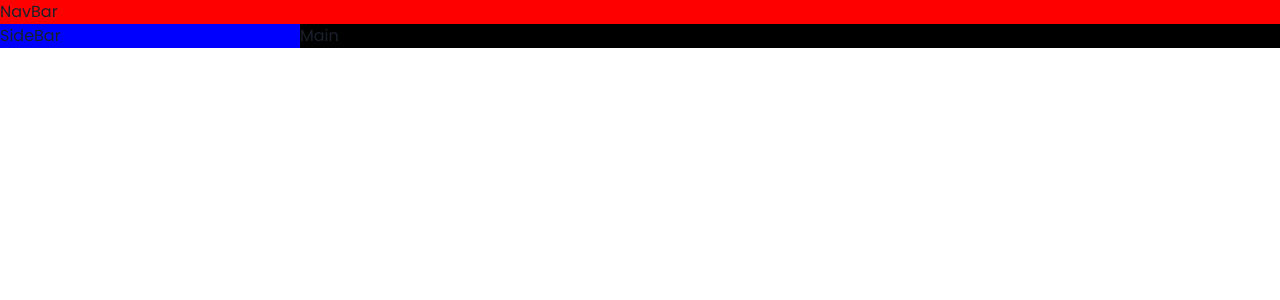
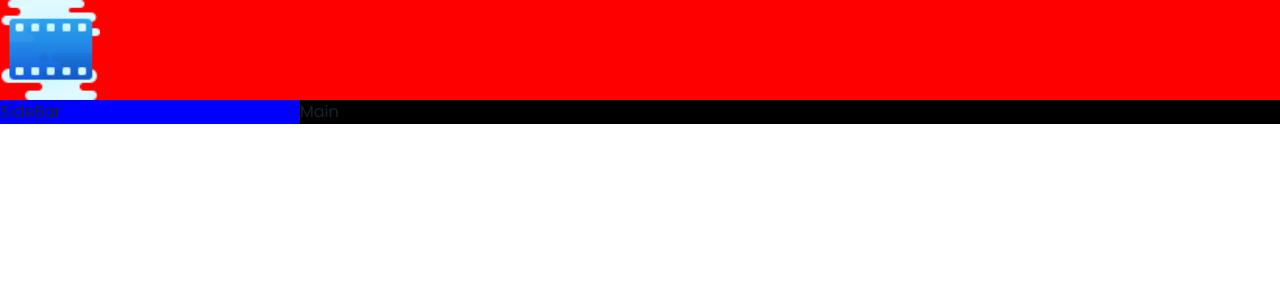
Before and after one commit to mathiaswakgari/movie-hub, a React (Vite) app: page / in a window 1280 px wide. Shown: the top 300 px of the page. Built offline with nearby package versions, Linux system fonts and the light colour scheme.

Commit message:
Added logo to NavBar.

```diff
--- a/src/App.tsx
+++ b/src/App.tsx
@@ -1,4 +1,5 @@
 import { Box, Grid, GridItem, HStack, Show } from "@chakra-ui/react";
+import NavBar from "./components/NavBar";
 function App() {
   return (
     <Grid
@@ -14,7 +15,7 @@ function App() {
       }}
     >
       <GridItem area={"navbar"} bgColor={"red"}>
-        NavBar
+        <NavBar />
       </GridItem>
       <GridItem area={"main"} bgColor={"black"}>
         Main
--- /dev/null
+++ b/src/components/NavBar.tsx
@@ -0,0 +1,12 @@
+import { HStack, Image } from "@chakra-ui/react";
+import logo from "../assets/logo.png";
+
+const NavBar = () => {
+  return (
+    <HStack>
+      <Image src={logo} boxSize={100} />
+    </HStack>
+  );
+};
+
+export default NavBar;
```
Also changed, not shown: src/assets/logo.png (added).
